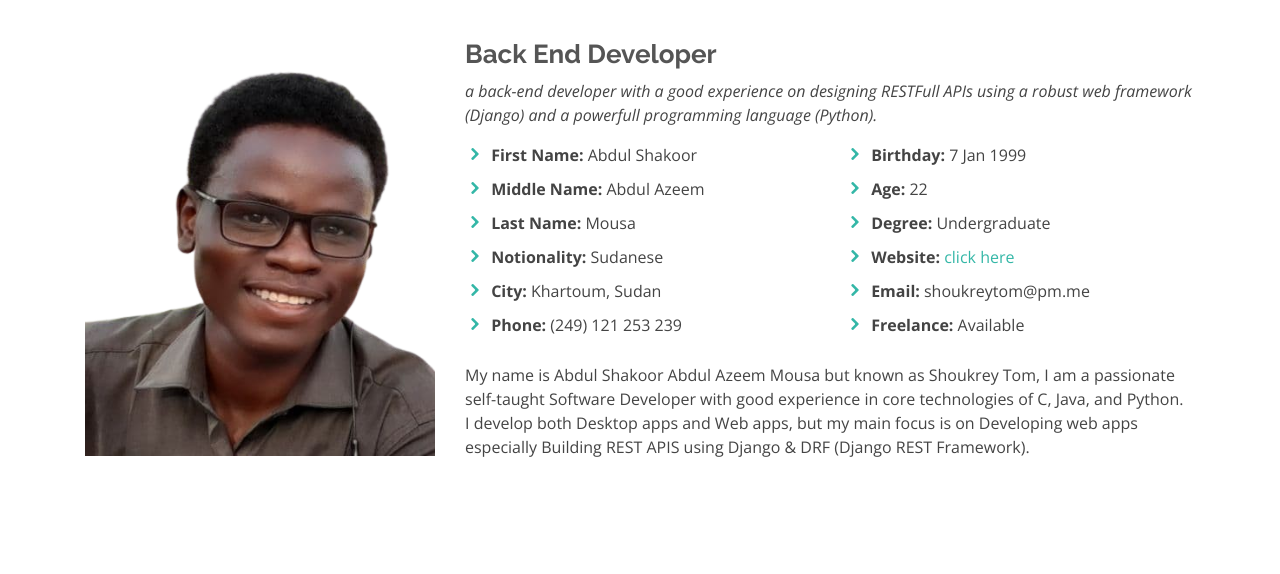
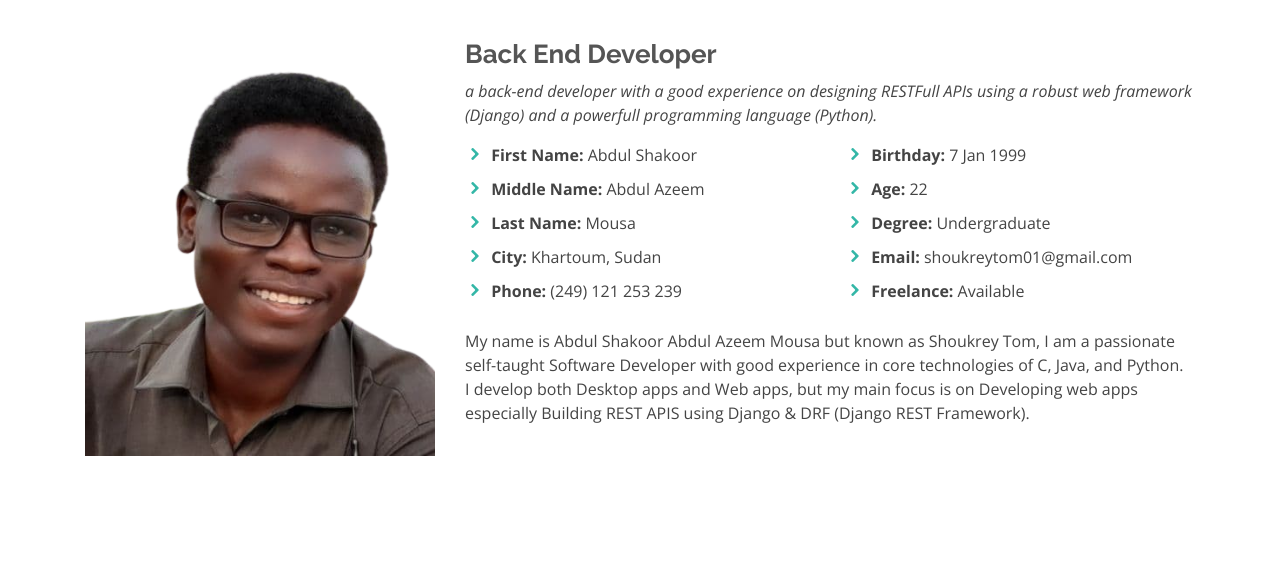
Before and after one commit to shoukreytom/personal-portfolio, a Django app: page / in a window 1280 px wide. Shown: the part 929-1503 px from the top of the page. Run offline with Django 3.2, Linux system fonts and the light colour scheme; data that the repository does not hold is empty; some libraries are stand-ins or nearby versions.

Commit message:
comment Website + Nationality items

```diff
--- a/home/templates/home/index.html
+++ b/home/templates/home/index.html
@@ -101,7 +101,7 @@
                 <li><i class="icofont-rounded-right"></i> <strong>First Name:</strong> Abdul Shakoor</li>
                 <li><i class="icofont-rounded-right"></i> <strong>Middle Name:</strong> Abdul Azeem</li>
                 <li><i class="icofont-rounded-right"></i> <strong>Last Name:</strong> Mousa</li>
-                <li><i class="icofont-rounded-right"></i> <strong>Notionality:</strong> Sudanese</li>
+                <!-- <li><i class="icofont-rounded-right"></i> <strong>Notionality:</strong> Sudanese</li> -->
                 <li><i class="icofont-rounded-right"></i> <strong>City:</strong> Khartoum, Sudan</li>
                 <li><i class="icofont-rounded-right"></i> <strong>Phone:</strong> (249) 121 253 239</li>
               </ul>
@@ -111,8 +111,8 @@
                 <li><i class="icofont-rounded-right"></i> <strong>Birthday:</strong> 7 Jan 1999</li>
                 <li><i class="icofont-rounded-right"></i> <strong>Age:</strong> 22</li>
                 <li><i class="icofont-rounded-right"></i> <strong>Degree:</strong> Undergraduate</li>
-                <li><i class="icofont-rounded-right"></i> <strong>Website:</strong> <a href="https://shoukreytom.herokuapp.com" target="_blank">click here</a></li>
-                <li><i class="icofont-rounded-right"></i> <strong>Email:</strong> shoukreytom@pm.me</li>
+                <!-- <li><i class="icofont-rounded-right"></i> <strong>Website:</strong> <a href="https://shoukreytom.herokuapp.com" target="_blank">click here</a></li> -->
+                <li><i class="icofont-rounded-right"></i> <strong>Email:</strong> shoukreytom01@gmail.com</li>
                 <li><i class="icofont-rounded-right"></i> <strong>Freelance:</strong> Available</li>
               </ul>
             </div>
```
